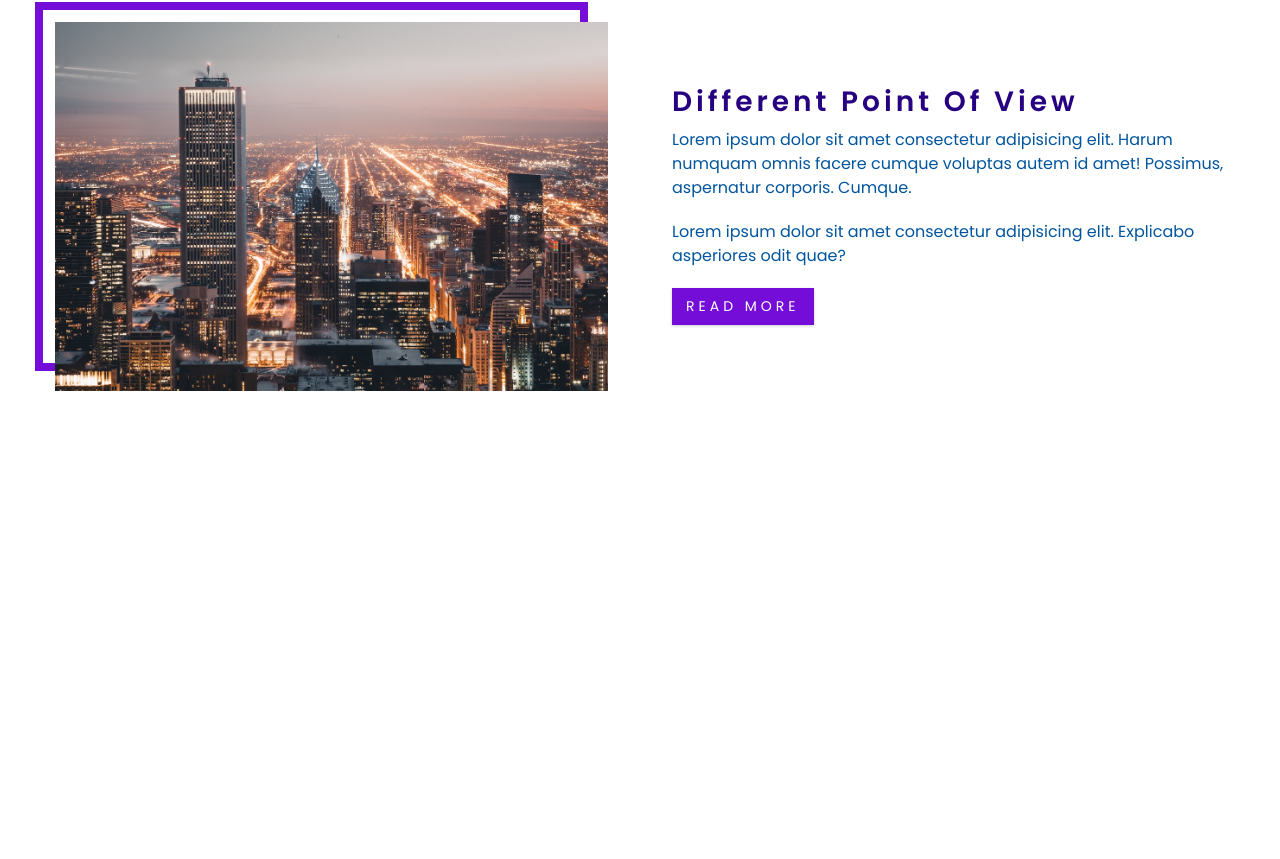
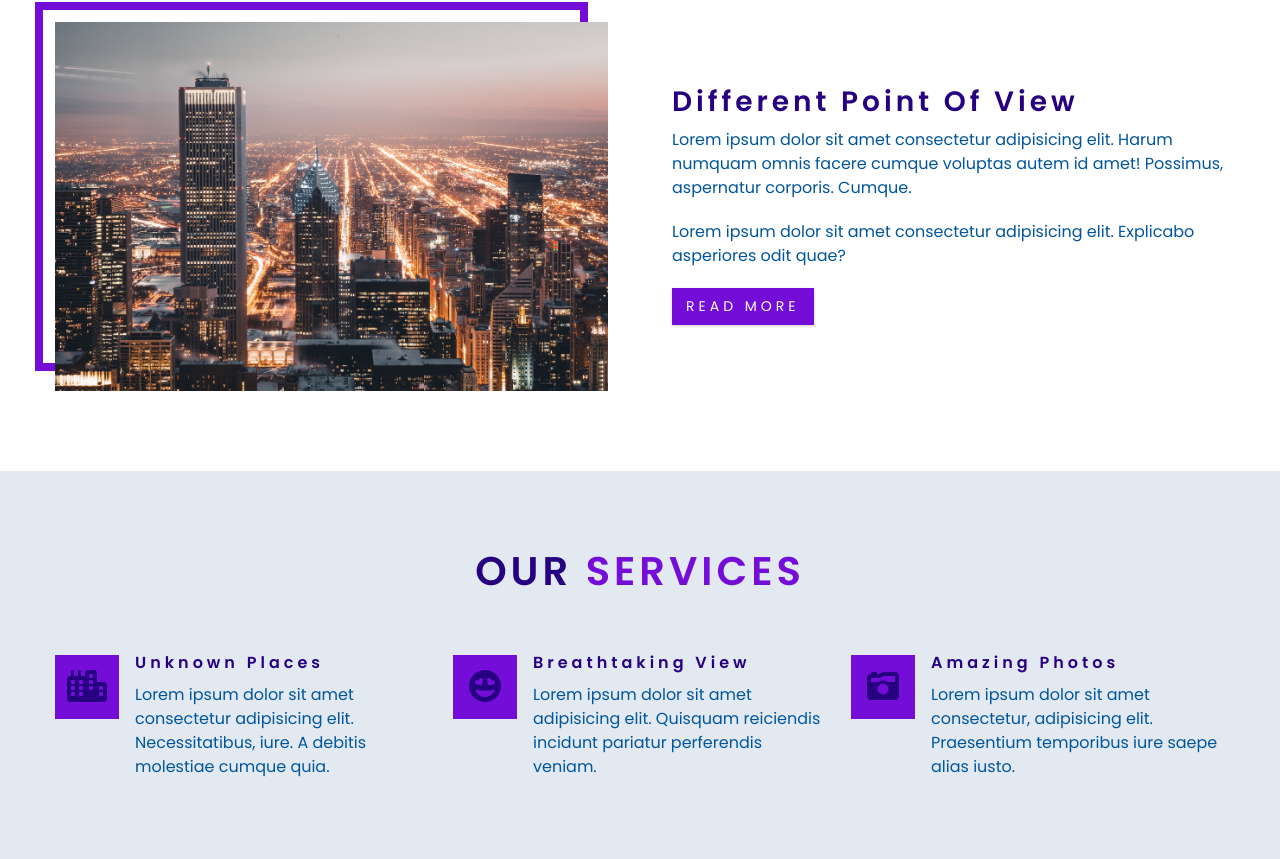
Before and after one commit to ianinazarenko/point-of-view, a plain HTML site: page index.html in a window 1280 px wide. Shown: the part 962-1821 px from the top of the page. Before the commit the page ends 1433 px from the top, so only its background shows below. Drawn offline with Linux system fonts and the light colour scheme.

Commit message:
Added services section

```diff
--- a/css/style.css
+++ b/css/style.css
@@ -5,16 +5,13 @@ Credits to:
 
 */
 
-
-
 /*
 =================
 Fonts
 =================
 */
-@import url('https://fonts.googleapis.com/css2?family=Poppins:wght@400;600&display=swap');
+@import url("https://fonts.googleapis.com/css2?family=Poppins:wght@400;600&display=swap");
 /* @import url('https://fonts.googleapis.com/css2?family=Poppins&family=Roboto+Slab:wght@700&display=swap'); */
-
 
 /*
 =================
@@ -23,15 +20,16 @@ Varibles
 */
 
 :root {
-  --clr-primary-1: #392A46;
+  --clr-primary-1: #392a46;
   --clr-primary-5: #750dd9;
-  --clr-primary-9: #b394cf;
+  --clr-primary-9: #f6b1ff;
   --clr-secondary-1: #ff7b49;
-  --clr-secondary-5: #FFBF42;
-  --clr-secondary-9: #F9F871;
+  --clr-secondary-2: #ffe5dc;
+  --clr-secondary-5: #ffbf42;
+  --clr-secondary-9: #f9f871;
   --clr-grey-1: #270082;
-  --clr-grey-5: #00559E;
-  --clr-grey-9: #c3d3e0;
+  --clr-grey-5: #00559e;
+  --clr-grey-9: #e2e9f0;
   --clr-white: #fff;
   --ff-primary: "Poppins", sans-serif;
   /* --ff-secondary: "Roboto Slab", sans-serif; */
@@ -195,7 +193,6 @@ Navbar
 =================
 */
 
-
 /*
 =================
 Header
@@ -242,8 +239,9 @@ Header
 
 @media screen and (min-width: 768px) {
   .header {
-    background: linear-gradient(rgba(117, 13, 217, 0.4), rgba(255, 123, 73, 0.4)),
-      url('../img/main.jpg') center/cover no-repeat;
+    background: linear-gradient(rgba(117, 13, 217, 0.4),
+        rgba(255, 123, 73, 0.4)),
+      url("../img/main.jpg") center/cover no-repeat;
   }
 
   .header__banner {
@@ -286,7 +284,7 @@ About
   }
 
   .about__img::before {
-    content: '';
+    content: "";
     position: absolute;
     bottom: 1.25rem;
     right: 1.25rem;
@@ -296,3 +294,78 @@ About
     z-index: -1;
   }
 }
+
+/*
+=================
+Services
+=================
+*/
+.--light-bgc {
+  /* background-color: var(--clr-secondary-2); */
+  background-color: var(--clr-grey-9);
+}
+
+.services__unit {
+  text-align: center;
+  margin-bottom: 3rem;
+}
+
+.services__icon {
+  background-color: var(--clr-primary-5);
+  color: var(--clr-grey-1);
+  padding: 0.5rem 0.75rem;
+  display: inline-block;
+  font-size: 2rem;
+  margin-bottom: 1.5rem;
+}
+
+.services__text {
+  max-width: 20rem;
+  margin-left: auto;
+  margin-right: auto;
+}
+
+@media screen and (min-width: 660px) {
+  .services {
+    display: flex;
+    flex-wrap: wrap;
+    justify-content: space-between;
+  }
+
+  .services__unit {
+    flex: 0 0 calc(50% - 1rem);
+  }
+
+  @media screen and (min-width: 992px) {
+    .services__unit {
+      flex: 0 1 calc(33.333% - 1rem);
+      margin-bottom: 0;
+    }
+  }
+
+  @media screen and (min-width: 1170px) {
+    .services__unit {
+      display: flex;
+      text-align: left;
+    }
+
+    .services__info {
+      padding-left: 1rem;
+    }
+
+    .services__text {
+      margin: 0;
+      /* max-width: 18.75rem; */
+    }
+
+    .services__icon {
+      align-self: start;
+    }
+  }
+}
+
+/*
+=================
+
+=================
+*/
--- a/index.html
+++ b/index.html
@@ -7,6 +7,7 @@
     <link rel="stylesheet" href="./css/style.css">
     <title>Point of View || Individual Excursions</title>
     <link rel="shortcut icon" href="./img/favicon.ico" type="image/x-icon">
+    <script src="https://kit.fontawesome.com/78d7470de0.js" crossorigin="anonymous"></script>
 </head>
 
 <body>
@@ -32,11 +33,11 @@
 
     <!-- about -->
     <section id="about" class="section">
-        <!-- title -->
+        <!-- section-title -->
         <div class="section-title">
             <h2>about <span>us</span></h2>
         </div>
-        <!-- end of title -->
+        <!-- end of section-title -->
         <div class="--section-centered about">
             <!-- about image wrapper -->
             <article class="about__img">
@@ -56,6 +57,61 @@
         </div>
     </section>
     <!-- end of about -->
+
+    <!-- services -->
+    <section class="section --light-bgc" id="services">
+        <!-- section-title -->
+        <div class="section-title">
+            <h2>our <span>services</span></h2>
+        </div>
+        <!-- end of section-title -->
+        <div class="services --section-centered">
+            <!-- single service -->
+            <article class="services__unit">
+                <span class="services__icon">
+                    <i class="fas fa-city fa-fw"></i>
+                </span>
+                <div class="services__info">
+                    <h4 class="services__title">Unknown places</h4>
+                    <p class="services__text">
+                        Lorem ipsum dolor sit amet consectetur adipisicing elit. Necessitatibus, iure. A debitis
+                        molestiae cumque quia.
+                    </p>
+                </div>
+            </article>
+            <!-- enf of single service -->
+            <!-- single service -->
+            <article class="services__unit">
+                <span class="services__icon">
+                    <i class="fas fa-grin-hearts fa-fw"></i>
+                </span>
+                <div class="services__info">
+                    <h4 class="services__title">Breathtaking view</h4>
+                    <p class="services__text">
+                        Lorem ipsum dolor sit amet adipisicing elit. Quisquam reiciendis incidunt
+                        pariatur perferendis veniam.
+                    </p>
+                </div>
+            </article>
+            <!-- enf of single service -->
+            <!-- single service -->
+            <article class="services__unit">
+                <span class="services__icon">
+                    <i class="fas fa-camera-retro fa-fw"></i>
+                </span>
+                <div class="services__info">
+                    <h4 class="services__title">Amazing photos</h4>
+                    <p class="services__text">
+                        Lorem ipsum dolor sit amet consectetur, adipisicing elit. Praesentium temporibus
+                        iure saepe alias iusto.
+                    </p>
+                </div>
+            </article>
+            <!-- enf of single service -->
+        </div>
+
+    </section>
+    <!-- end of services -->
 </body>
 
 </html>
```
